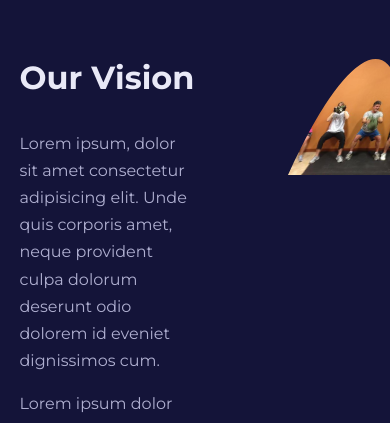
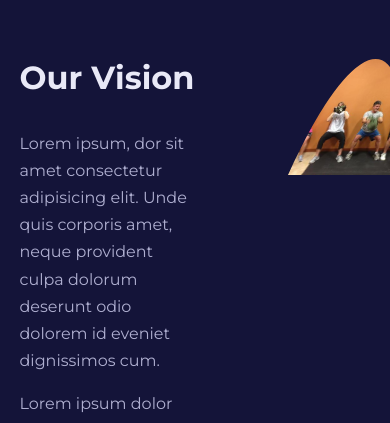
Before and after one commit to Eddysam2000/XP-Fitness, a React (Create React App) app: page /about in a window 390 px wide. Shown: the part 1420-1843 px from the top of the page. Built offline with nearby package versions, Linux system fonts and the light colour scheme.

Commit message:
media query

```diff
--- a/src/pages/about/About.jsx
+++ b/src/pages/about/About.jsx
@@ -37,7 +37,7 @@ const About = () => {
         <div className="about_section-content">
           <h1>Our Vision</h1>
           <p>
-            Lorem ipsum, dolor sit amet consectetur adipisicing elit. Unde quis corporis amet, neque provident culpa dolorum deserunt odio dolorem id eveniet dignissimos cum.
+            Lorem ipsum, dor sit amet consectetur adipisicing elit. Unde quis corporis amet, neque provident culpa dolorum deserunt odio dolorem id eveniet dignissimos cum.
           </p>
           <p>
             Lorem ipsum dolor sit amet consectetur adipisicing elit. Veritatis fugit et rerum cupiditate dolores earum Provident, facere laudantium?
```
